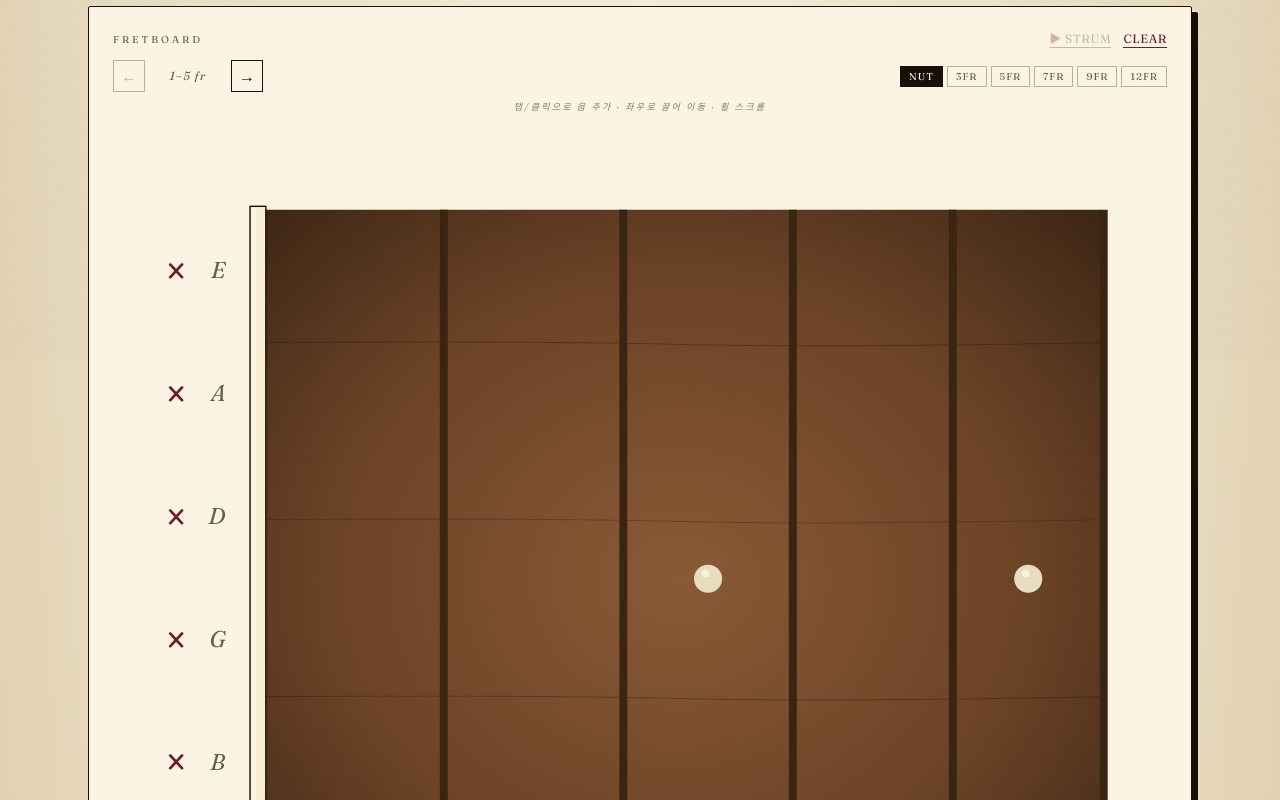
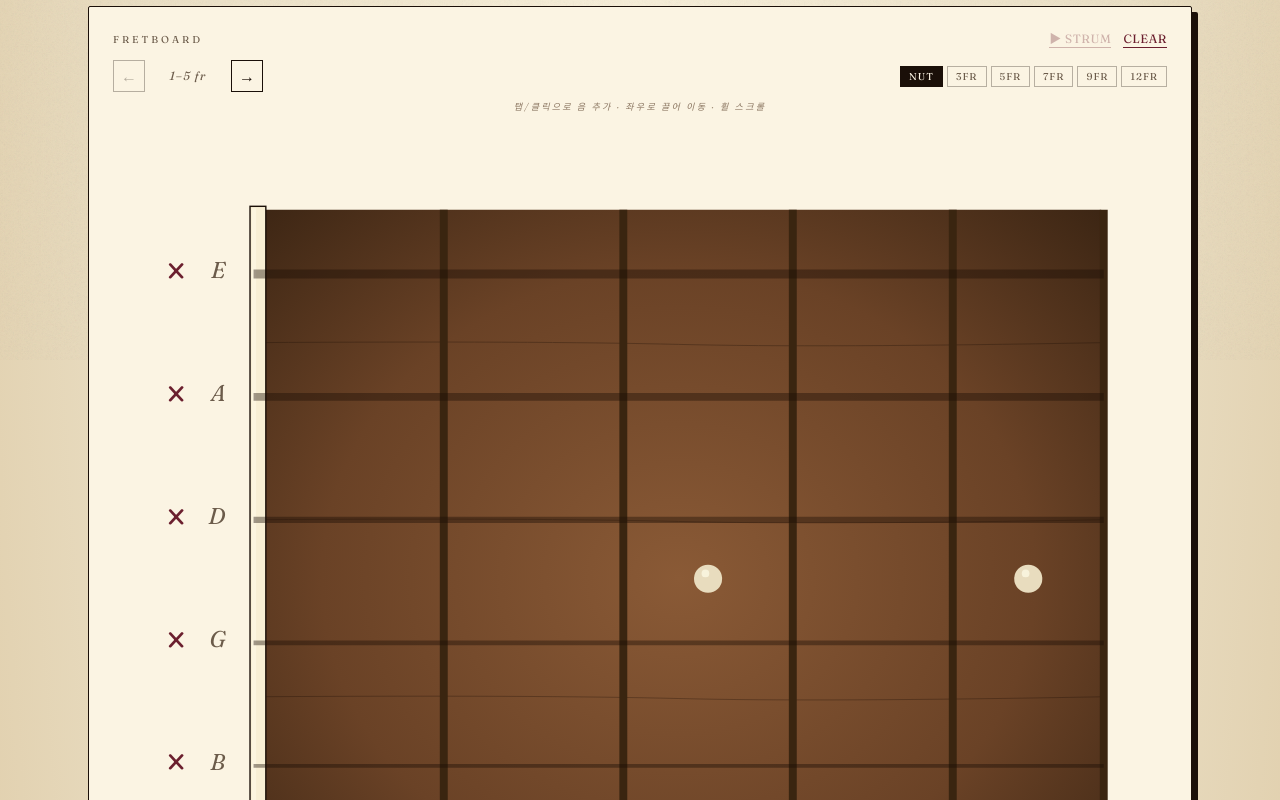
Before and after one commit to hbk19992-code/changes-jazz-workshop, a React (Vite) app: page / in a window 1280 px wide. Shown: the part 440-1240 px from the top of the page. Built offline with nearby package versions, Linux system fonts and the light colour scheme.

Commit message:
InteractiveFretboard.jsx 업데이트

```diff
--- a/src/components/InteractiveFretboard.jsx
+++ b/src/components/InteractiveFretboard.jsx
@@ -246,17 +246,7 @@ export function InteractiveFretboard({
               <feMergeNode in="SourceGraphic" />
             </feMerge>
           </filter>
-          <filter id="stringShadow">
-            <feGaussianBlur in="SourceAlpha" stdDeviation="0.4" />
-            <feOffset dx="0" dy="1" />
-            <feComponentTransfer>
-              <feFuncA type="linear" slope="0.5" />
-            </feComponentTransfer>
-            <feMerge>
-              <feMergeNode />
-              <feMergeNode in="SourceGraphic" />
-            </feMerge>
-          </filter>
+          {/* iOS Safari 버그로 인해 stringShadow 필터는 제거했습니다 */}
         </defs>
 
         {/* Drag/scroll background catches all pointer events not on tap zones */}
@@ -284,7 +274,7 @@ export function InteractiveFretboard({
           pointerEvents="none"
         />
 
-        {/* Wood grain streaks */}
+        {/* Wood grain streaks (이게 아까 줄로 착각하셨던 그 4개의 배경 선입니다!) */}
         <g opacity={0.35} pointerEvents="none">
           {[0.18, 0.42, 0.66, 0.86].map((yFrac, i) => {
             const yLine = neckTop + neckH * yFrac;
@@ -371,8 +361,18 @@ export function InteractiveFretboard({
           return null;
         })}
 
-        {/* Strings (with shadow) */}
-        <g filter="url(#stringShadow)" pointerEvents="none">
+        {/* Strings Shadows (Safari Bug Fix: 수동으로 그림자를 추가했습니다) */}
+        <g pointerEvents="none" opacity={0.4} transform="translate(0, 1.5)">
+          <line x1={padLeft} y1={stringY(0)} x2={W - padRight} y2={stringY(0)} stroke="#1a0d05" strokeWidth={5.2} />
+          <line x1={padLeft} y1={stringY(1)} x2={W - padRight} y2={stringY(1)} stroke="#1a0d05" strokeWidth={4.4} />
+          <line x1={padLeft} y1={stringY(2)} x2={W - padRight} y2={stringY(2)} stroke="#1a0d05" strokeWidth={3.6} />
+          <line x1={padLeft} y1={stringY(3)} x2={W - padRight} y2={stringY(3)} stroke="#1a0d05" strokeWidth={2.8} />
+          <line x1={padLeft} y1={stringY(4)} x2={W - padRight} y2={stringY(4)} stroke="#1a0d05" strokeWidth={2.2} />
+          <line x1={padLeft} y1={stringY(5)} x2={W - padRight} y2={stringY(5)} stroke="#1a0d05" strokeWidth={1.6} />
+        </g>
+
+        {/* Actual Strings */}
+        <g pointerEvents="none">
           <line x1={padLeft} y1={stringY(0)} x2={W - padRight} y2={stringY(0)} stroke="url(#bassString)" strokeWidth={5.2} />
           <line x1={padLeft} y1={stringY(1)} x2={W - padRight} y2={stringY(1)} stroke="url(#bassString)" strokeWidth={4.4} />
           <line x1={padLeft} y1={stringY(2)} x2={W - padRight} y2={stringY(2)} stroke="url(#bassString)" strokeWidth={3.6} />
@@ -407,8 +407,6 @@ export function InteractiveFretboard({
           const openKey = `${i}-0`;
           const iv = chordIntervals?.get?.(openKey) || null;
 
-          // Single column at x=30 — toggles between × ↔ ○ ↔ blank
-          // Click cycles; for clarity we show the active state as a colored circle/×
           if (isMuted) {
             return (
               <g key={i} onClick={() => setString(i, 0)} style={{ cursor: "pointer" }}>
@@ -458,7 +456,6 @@ export function InteractiveFretboard({
               </g>
             );
           }
-          // Fretted — × is barely visible until hovered (lets the user mute again)
           return (
             <g
               key={i}
```
